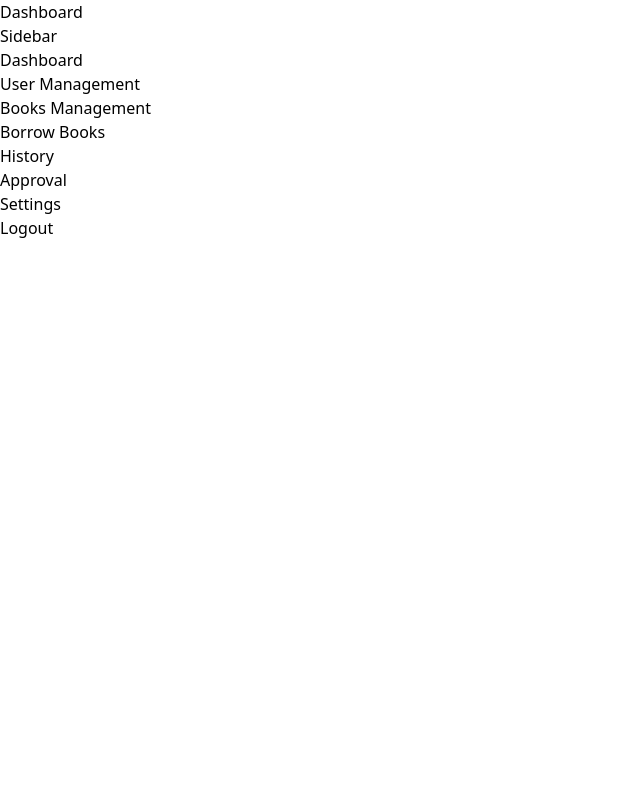
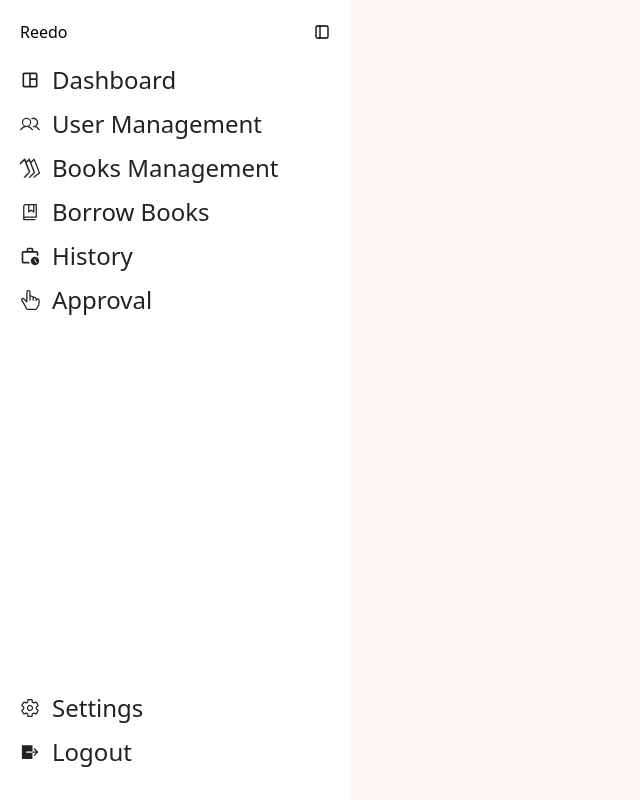
Before and after one commit to Christiannaira/redoo, a React (Vite) app: page /dashboard in a window 1280 px wide. Shown: the whole page, without its empty margins (0-640 px from the left). Built offline with nearby package versions, Linux system fonts and the light colour scheme.

Commit message:
feat: setting up the router

```diff
--- a/src/App.jsx
+++ b/src/App.jsx
@@ -1,6 +1,7 @@
 import SignUp from "./components/SigningCredentials/SignUp";
 import SignIn from "./components/SigningCredentials/SignIn";
 import Dashboard from "./components/homepage/sidebar/Dashboard";
+import DashboardLayout from "./components/homepage/sidebar/DashboardLayout";
 import { BrowserRouter, Routes, Route } from "react-router-dom";
 
 function App() {
@@ -10,7 +11,9 @@ function App() {
             <Routes>
                <Route path="/signup" element={<SignUp />} />
                <Route path="/signin" element={<SignIn />} />
-               <Route path="/dashboard" element={<Dashboard />} />
+               <Route path="/dashboard" element={<DashboardLayout />}>
+                  <Route index element={<Dashboard />} />
+               </Route>
             </Routes>
          </BrowserRouter>
       </div>
--- a/src/components/homepage/sidebar/Dashboard.jsx
+++ b/src/components/homepage/sidebar/Dashboard.jsx
@@ -1,12 +1,5 @@
-import Sidebar from "./Sidebar";
-
 const Dashboard = () => {
-   return (
-      <div>
-         Dashboard
-         <Sidebar />
-      </div>
-   );
+   return <div className="bg-[#FAF7F5] min-h-screen"></div>;
 };
 
 export default Dashboard;
--- /dev/null
+++ b/src/components/homepage/sidebar/DashboardLayout.jsx
@@ -0,0 +1,14 @@
+import React from "react";
+import { Outlet } from "react-router-dom";
+import Sidebar from "./Sidebar";
+
+const DashboardLayout = () => {
+   return (
+      <div>
+         <Sidebar />
+         <Outlet />
+      </div>
+   );
+};
+
+export default DashboardLayout;
--- a/src/components/homepage/sidebar/Sidebar.jsx
+++ b/src/components/homepage/sidebar/Sidebar.jsx
@@ -1,21 +1,102 @@
-import React from "react";
+import { MdOutlineSpaceDashboard, MdOutlineWorkHistory } from "react-icons/md";
+import { SiWikibooks } from "react-icons/si";
+import { PiBookBookmark, PiUsers } from "react-icons/pi";
+import { IoSettingsOutline, IoLogOutSharp } from "react-icons/io5";
+import { BsHandIndexThumb } from "react-icons/bs";
+import { FiSidebar } from "react-icons/fi";
 
 const Sidebar = () => {
    return (
-      <div>
-         Sidebar{" "}
+      <div className="bg-white w-full max-w-[350px] min-h-screen p-5 absolute top-0 left-0 flex flex-col justify-between">
          <div>
-            <ul>
-               <li>Dashboard</li>
-               <li>User Management</li>
-               <li>Books Management</li>
-               <li>Borrow Books</li>
-               <li>History</li>
-               <li>Approval</li>
-               <li>Settings</li>
-               <li>Logout</li>
+            <div className="flex items-center justify-between">
+               <h2>Reedo</h2>
+               <FiSidebar />
+            </div>
+
+            <ul className="mt-5">
+               <div>
+                  <li className="flex items-center gap-3 my-3 group cursor-pointer">
+                     <MdOutlineSpaceDashboard
+                        size={20}
+                        className="text-[#222222] group-hover:text-[#FF6927] transition duration-300"
+                     />
+                     <h2 className="text-2xl text-[#222222] font-medium group-hover:text-[#FF6927] transition duration-300">
+                        Dashboard
+                     </h2>
+                  </li>
+                  <li className="flex items-center gap-3 my-3 group cursor-pointer">
+                     <PiUsers
+                        size={20}
+                        className="text-[#222222] group-hover:text-[#FF6927] transition duration-300"
+                     />
+                     <h2 className="text-2xl text-[#222222] font-medium group-hover:text-[#FF6927] transition duration-300">
+                        User Management
+                     </h2>
+                  </li>
+                  <li className="flex items-center gap-3 my-3 group cursor-pointer">
+                     <SiWikibooks
+                        size={20}
+                        className="text-[#222222] group-hover:text-[#FF6927] transition duration-300"
+                     />
+                     <h2 className="text-2xl text-[#222222] font-medium group-hover:text-[#FF6927] transition duration-300">
+                        Books Management
+                     </h2>
+                  </li>
+                  <li className="flex items-center gap-3 my-3 group cursor-pointer">
+                     <PiBookBookmark
+                        size={20}
+                        className="text-[#222222] group-hover:text-[#FF6927] transition duration-300"
+                     />
+
+                     <h2 className="text-2xl text-[#222222] font-medium group-hover:text-[#FF6927] transition duration-300">
+                        Borrow Books
+                     </h2>
+                  </li>
+                  <li className="flex items-center gap-3 my-3 group cursor-pointer">
+                     <MdOutlineWorkHistory
+                        size={20}
+                        className="text-[#222222] group-hover:text-[#FF6927] transition duration-300"
+                     />
+                     <h2 className="text-2xl text-[#222222] font-medium group-hover:text-[#FF6927] transition duration-300">
+                        History
+                     </h2>
+                  </li>
+                  <li className="flex items-center gap-3 my-3 group cursor-pointer">
+                     <BsHandIndexThumb
+                        size={20}
+                        className="text-[#222222] group-hover:text-[#FF6927] transition duration-300"
+                     />
+                     <h2 className="text-2xl text-[#222222] font-medium group-hover:text-[#FF6927] transition duration-300">
+                        Approval
+                     </h2>
+                  </li>
+               </div>
             </ul>
          </div>
+
+         <ul>
+            <div>
+               <li className="flex items-center gap-3 my-3 group cursor-pointer">
+                  <IoSettingsOutline
+                     size={20}
+                     className="text-[#222222] group-hover:text-[#FF6927] transition duration-300"
+                  />
+                  <h2 className="text-2xl text-[#222222] font-medium group-hover:text-[#FF6927] transition duration-300">
+                     Settings
+                  </h2>
+               </li>
+               <li className="flex items-center gap-3 my-3 group cursor-pointer">
+                  <IoLogOutSharp
+                     size={20}
+                     className="text-[#222222] group-hover:text-[#FF6927] transition duration-300"
+                  />
+                  <h2 className="text-2xl text-[#222222] font-medium group-hover:text-[#FF6927] transition duration-300">
+                     Logout
+                  </h2>
+               </li>
+            </div>
+         </ul>
       </div>
    );
 };
```
